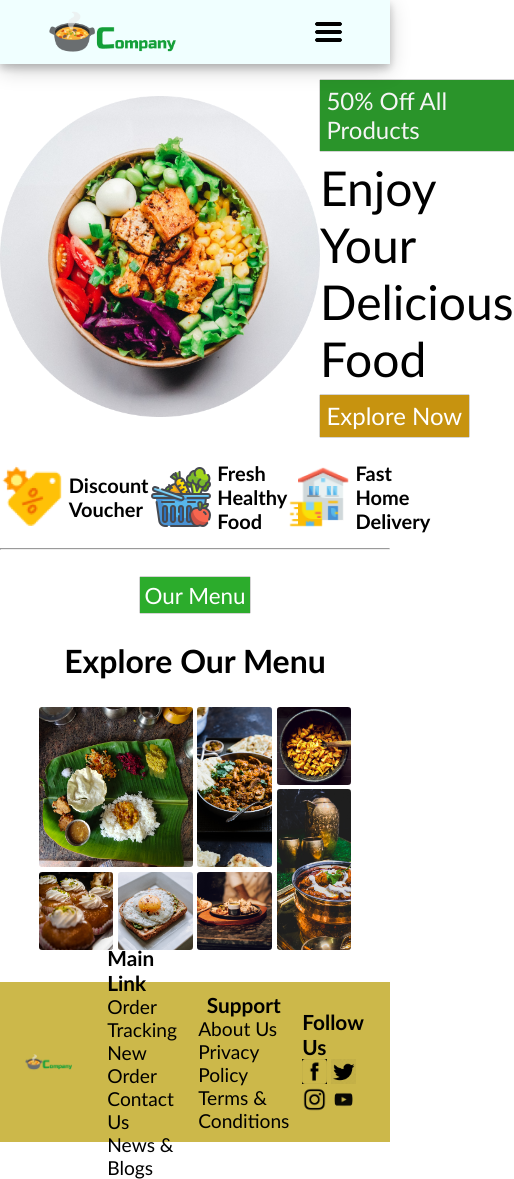
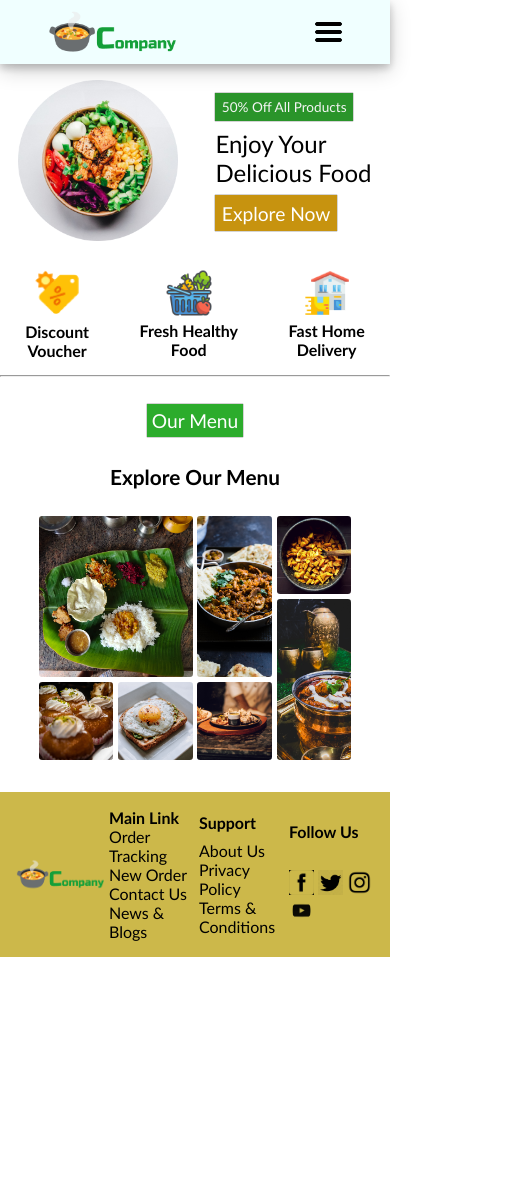
Before and after one commit to abhradeep01/vegetable-card, a plain HTML site: page index.html in a window 390 px wide. Shown: the whole page, 514 px wide, since content can reach past the window. After the commit the page ends 957 px from the top, so only its background shows below. Drawn offline with Linux system fonts and the light colour scheme.

Commit message:
adding mobile screen responsiveness

```diff
--- a/index.html
+++ b/index.html
@@ -5,7 +5,6 @@
     <meta name="viewport" content="width=device-width, initial-scale=1.0">
     <title>Document</title>
     <link rel="stylesheet" href="./style.css">
-    <link rel="logo" href="style.css">
 </head>
 <body>
     <nav class="top_section">
@@ -41,15 +40,15 @@
                 <div class="second_section">
                     <a href="#" class="card">
                         <img src="./images/icons8-summer-sales-48 1.png" alt="summar-sales">
-                        <h4>discount voucher</h4>
+                        <h4>discount <br>voucher</h4>
                     </a>
                     <a href="#" class="card">
                         <img src="./images/icons8-fruits-and-vegetables-64 1.png" alt="fruits-and-vegetables">
-                        <h4>fresh healthy food</h4>
+                        <h4>fresh healthy <br> food</h4>
                     </a>
                     <a href="#" class="card">
                         <img src="./images/icons8-delivery-64 1.png" alt="home-delivery">
-                        <h4>fast home delivery</h4>
+                        <h4>fast home <br>delivery</h4>
                     </a>
                 </div>
             </section>
--- a/style.css
+++ b/style.css
@@ -39,35 +39,6 @@
 .container > .content{
     width:100%;
 }
-/* .top_section{
-    width:100%;
-    height:4rem;
-    display: flex;
-    flex-direction:row;
-    justify-content: space-between;
-    align-items: center;
-    background-color: azure;
-    box-shadow: 0 4px 8px 0 rgba(0, 0, 0, 0.2), 0 6px 20px 0 rgba(0, 0, 0, 0.19);
-    position: fixed;
-    z-index: 1;
-    padding-left:3rem;
-    padding-right:3rem;
-}
-.top_section > img{
-    width:8rem;
-}
-.box{
-    display: flex;
-    flex-direction: column;
-    gap:0.3rem;
-}
-.box > .card{
-    width:1.7rem;
-    height:0.2rem;
-    background-color: black;
-    border:solid 1px black;
-    border-radius:2rem;
-} */
 .header{
     width:100%;
     height:30%;
@@ -175,6 +146,7 @@
     width:100%;
     height:100%;
     border-radius:0.2rem;
+    transition: transform .2s;
 }
 .item1 {
     grid-column:1/3;
@@ -197,6 +169,9 @@
 }
 .item7 {
     grid-row: 2/4;
+}
+.menu_section > .grid_container > div > img:hover{
+    transform: scale(1.05);
 }
 .footer_section{
     width:100%;
@@ -231,4 +206,68 @@
 .contact img{
     width:25px;
     mix-blend-mode: multiply;
+    background-color:rgb(204, 184, 74);
 }
+
+/*mobile screen*/
+@media (max-width:482px) {
+    .main_section > .img_sec > img{
+        width:10rem;
+    }
+    .header > .main_section > .text_sec > h3{
+        font-size:0.85rem;
+    }
+    .header > .main_section > .text_sec > h1{
+        font-size:1.5rem;
+    }
+    .header > .main_section > .text_sec > h2{
+        font-size:1.2rem;
+    }
+    .header > .second_section > .card{
+        display:flex;
+        flex-direction: column;
+        text-align: center;
+    }
+    .header > .second_section > .card > img{
+        width:3rem;
+    }
+    .header > .second_section > .card > h4{
+        font-size:1rem;
+    }
+    .menu_section > h5{
+        font-size:1.2rem;
+    }
+    .menu_section > h2{
+        font-size:1.3rem;
+    }
+    .footer_section{
+        height: fit-content;
+        padding:1rem;
+        display: flex;
+        flex-direction:row;
+        gap:5px;
+    }
+    .footer_section > .card{
+        width:50%;
+        flex-direction: row;
+        flex-wrap: wrap;
+        justify-content: flex-start;
+    }
+    .footer_section > .card > h4{
+        font-size:1rem;
+    }
+    .footer_section > .card > h5{
+        font-size:1rem;
+    }
+    .footer_section > .main_link > h4{
+        align-self:flex-start;
+    }
+    .footer_section > .logo{
+        display:flex;
+        justify-content: center;
+        align-items:flex-start;
+    }
+    .footer_section > .logo > img{
+        width:5.5rem;
+    }
+}
```
